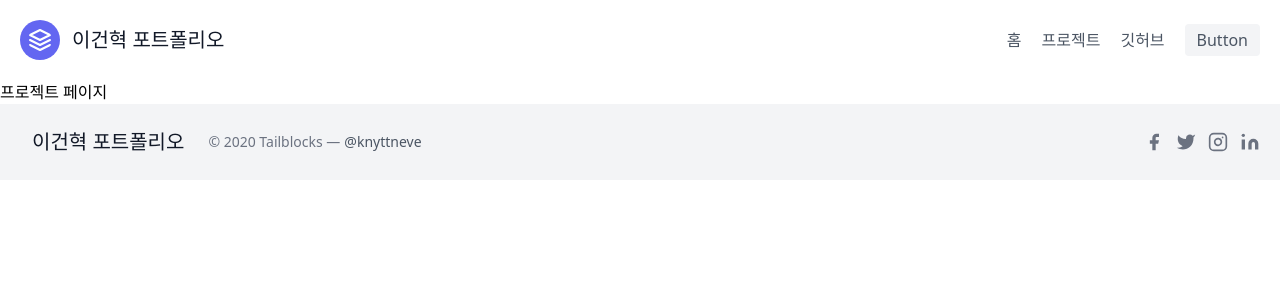
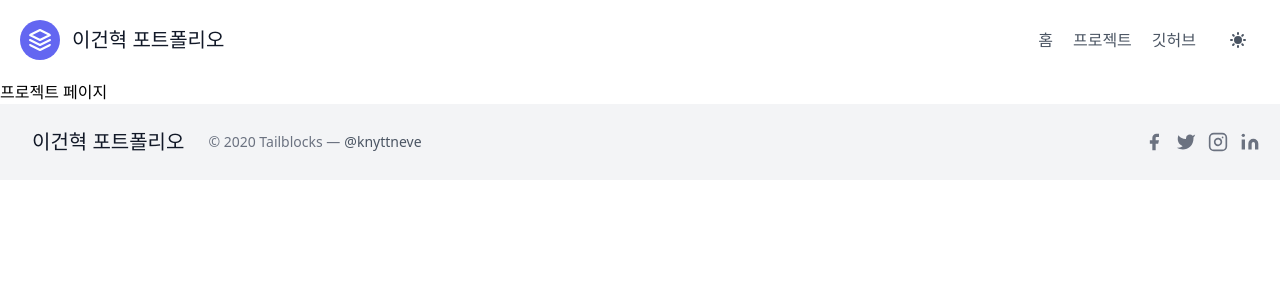
Before and after one commit to Sy2tema/next-fortpolio, a Next.js app: page /projects in a window 1280 px wide. Shown: the top 300 px of the page. Built offline with nearby package versions, Linux system fonts and the light colour scheme.

Commit message:
:lipstick: Add dark-mode theme

```diff
--- /dev/null
+++ b/components/dark_mode_toggle_button.js
@@ -0,0 +1,36 @@
+import { useTheme } from 'next-themes'
+
+export default function DarkModeToggleButton() {
+    const { theme, setTheme } = useTheme()
+
+    return (
+        <>
+            <button
+                className="
+                    inline-flex
+                    items-center
+                    border-0 py-1 px-3 rounded text-base mt-4 md:mt-0
+                    focus:outline-none
+                    bg-gray-150
+                    hover:bg-gray-100
+                    hover:text-orange-500
+                    dark:bg-slate-600
+                    dark:text-slate-400
+                    dark:hover:bg-slate-700
+                    dark:hover:text-yellow-300
+                "
+                type="button"
+                onClick={() => setTheme(theme === 'light' ? 'dark' : 'light')}
+            >
+                {/* 라이트 모드 아이콘 */}
+                <svg xmlns="http://www.w3.org/2000/svg" className="visible dark:invisible dark:h-0 dark:w-0 h-5 w-5" viewBox="0 0 20 20" fill="currentColor">
+                    <path fillRule="evenodd" d="M10 2a1 1 0 011 1v1a1 1 0 11-2 0V3a1 1 0 011-1zm4 8a4 4 0 11-8 0 4 4 0 018 0zm-.464 4.95l.707.707a1 1 0 001.414-1.414l-.707-.707a1 1 0 00-1.414 1.414zm2.12-10.607a1 1 0 010 1.414l-.706.707a1 1 0 11-1.414-1.414l.707-.707a1 1 0 011.414 0zM17 11a1 1 0 100-2h-1a1 1 0 100 2h1zm-7 4a1 1 0 011 1v1a1 1 0 11-2 0v-1a1 1 0 011-1zM5.05 6.464A1 1 0 106.465 5.05l-.708-.707a1 1 0 00-1.414 1.414l.707.707zm1.414 8.486l-.707.707a1 1 0 01-1.414-1.414l.707-.707a1 1 0 011.414 1.414zM4 11a1 1 0 100-2H3a1 1 0 000 2h1z" clipRule="evenodd" />
+                </svg>
+                {/* 다크 모드 아이콘 */}
+                <svg xmlns="http://www.w3.org/2000/svg" className="invisible dark:visible dark:h-5 dark:w-5 h-0 w-0" viewBox="0 0 20 20" fill="currentColor">
+                    <path d="M17.293 13.293A8 8 0 016.707 2.707a8.001 8.001 0 1010.586 10.586z" />
+                </svg>
+            </button>
+        </>
+    );
+}
--- a/components/header.js
+++ b/components/header.js
@@ -1,4 +1,5 @@
 import Link from 'next/link'
+import DarkModeToggleButton from './dark_mode_toggle_button';
 
 export default function Header () {
     return (
@@ -24,8 +25,7 @@
                             <a className="mr-5 hover:text-gray-900" target="_blank">깃허브</a>
                         </Link>
                     </nav>
-                    <button className="inline-flex items-center bg-gray-100 border-0 py-1 px-3 focus:outline-none hover:bg-gray-200 rounded text-base mt-4 md:mt-0">Button
-                    </button>
+                    <DarkModeToggleButton />
                 </div>
             </header>
         </>
```
